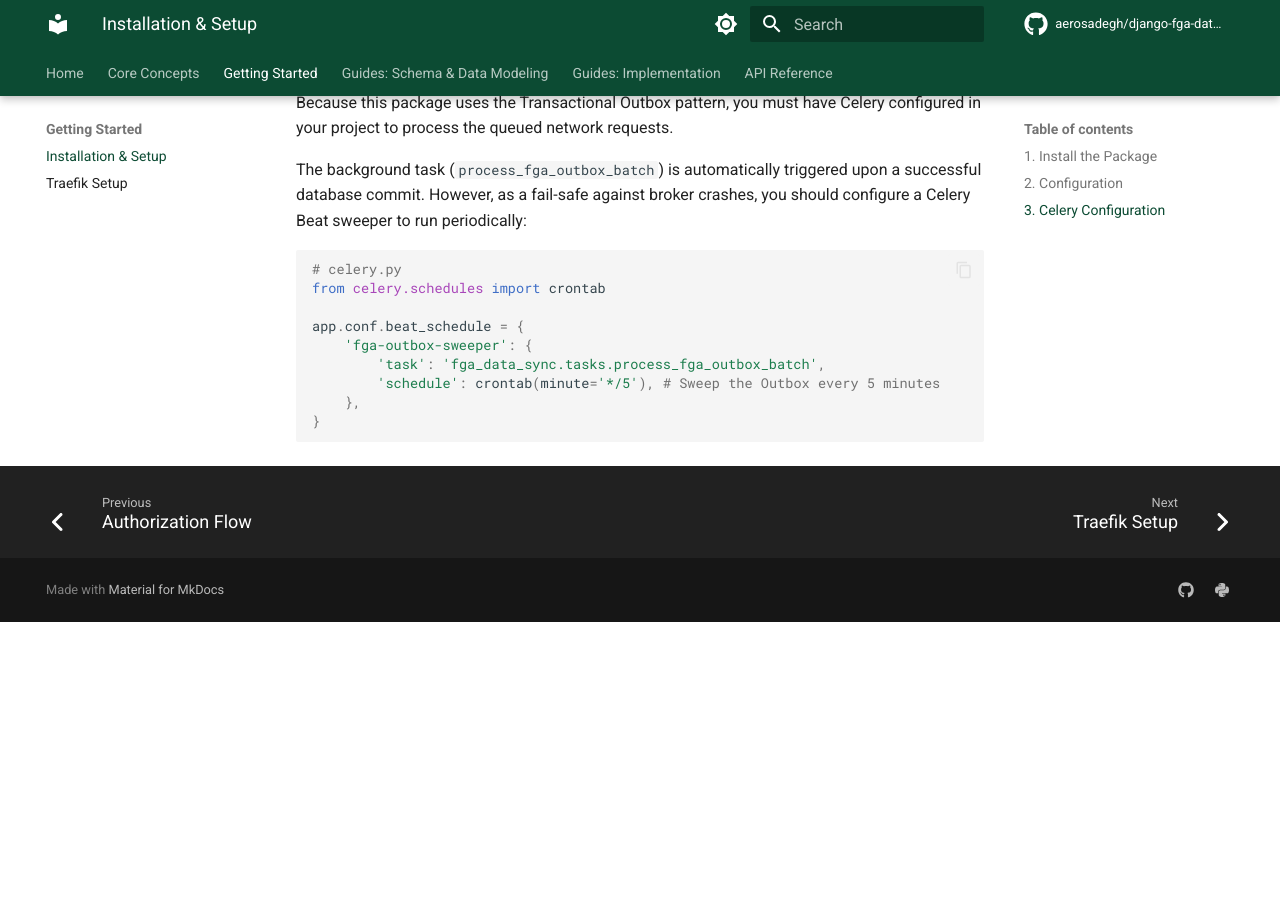
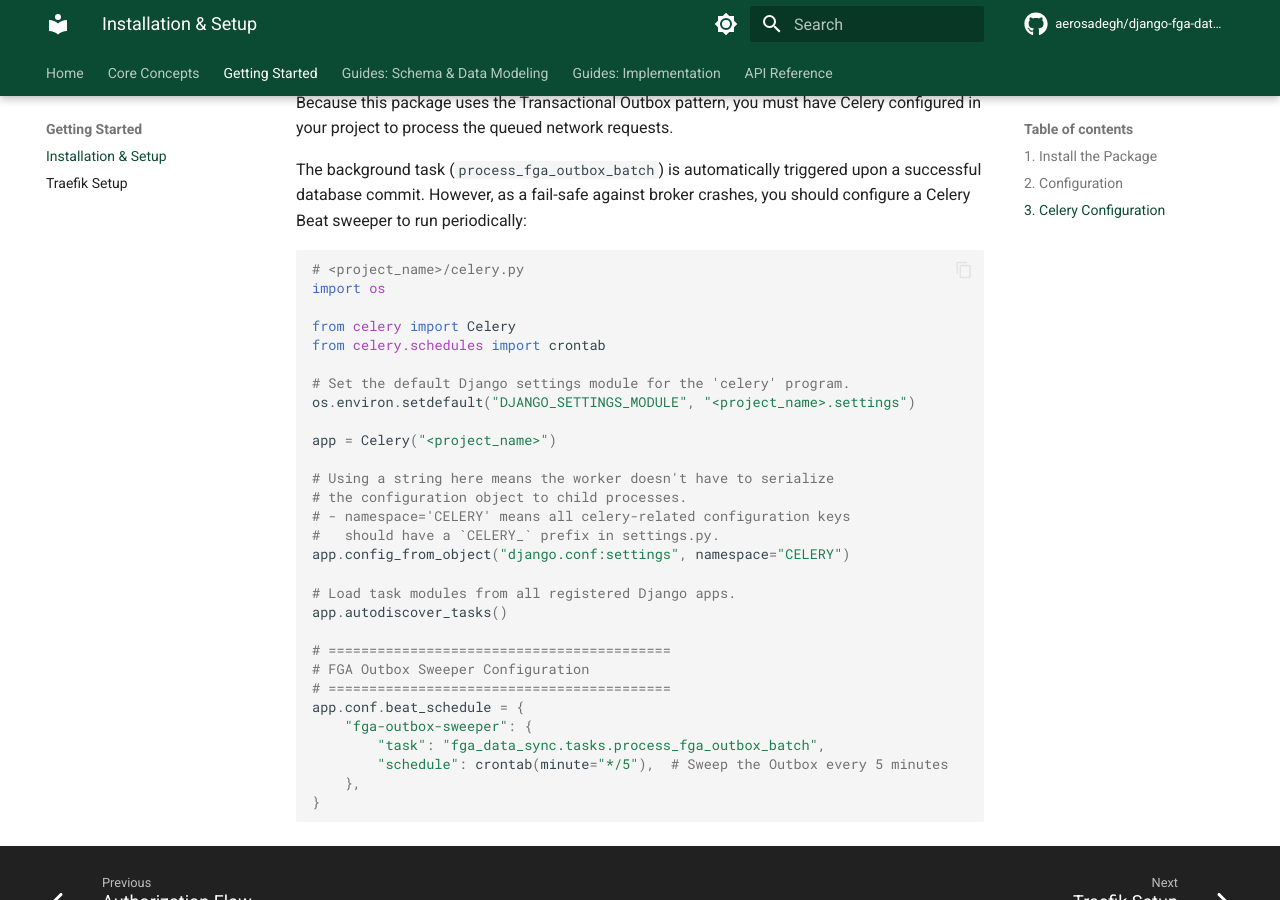
Before and after one commit to aerosadegh/django-fga-data-sync, an MkDocs documentation site: the page built from docs/getting-started/installation.md, in a window 1280 px wide and 900 px high, scrolled down 1322 px. Built offline with MkDocs 1.6.1 and Material for MkDocs 9.7.7, drawn with Linux system fonts in a browser that asks for light colours; a script that is not in the unit is left out; comment, search, counter and statistics services are not loaded; the version menu is left out; before the commit the page ends 1944 px from its top, so only the background shows below that.

Commit message:
docs: update celery.py code tutorial

````diff
--- a/docs/getting-started/installation.md
+++ b/docs/getting-started/installation.md
@@ -65,13 +65,34 @@ Because this package uses the Transactional Outbox pattern, you must have Celery
 The background task (`process_fga_outbox_batch`) is automatically triggered upon a successful database commit. However, as a fail-safe against broker crashes, you should configure a Celery Beat sweeper to run periodically:
 
 ```python
-# celery.py
+# <project_name>/celery.py
+import os
+
+from celery import Celery
 from celery.schedules import crontab
 
+# Set the default Django settings module for the 'celery' program.
+os.environ.setdefault("DJANGO_SETTINGS_MODULE", "<project_name>.settings")
+
+app = Celery("<project_name>")
+
+# Using a string here means the worker doesn't have to serialize
+# the configuration object to child processes.
+# - namespace='CELERY' means all celery-related configuration keys
+#   should have a `CELERY_` prefix in settings.py.
+app.config_from_object("django.conf:settings", namespace="CELERY")
+
+# Load task modules from all registered Django apps.
+app.autodiscover_tasks()
+
+# ==========================================
+# FGA Outbox Sweeper Configuration
+# ==========================================
 app.conf.beat_schedule = {
-    'fga-outbox-sweeper': {
-        'task': 'fga_data_sync.tasks.process_fga_outbox_batch',
-        'schedule': crontab(minute='*/5'), # Sweep the Outbox every 5 minutes
+    "fga-outbox-sweeper": {
+        "task": "fga_data_sync.tasks.process_fga_outbox_batch",
+        "schedule": crontab(minute="*/5"),  # Sweep the Outbox every 5 minutes
     },
 }
+
 ```
````
Also changed, not shown: 1 other file.
